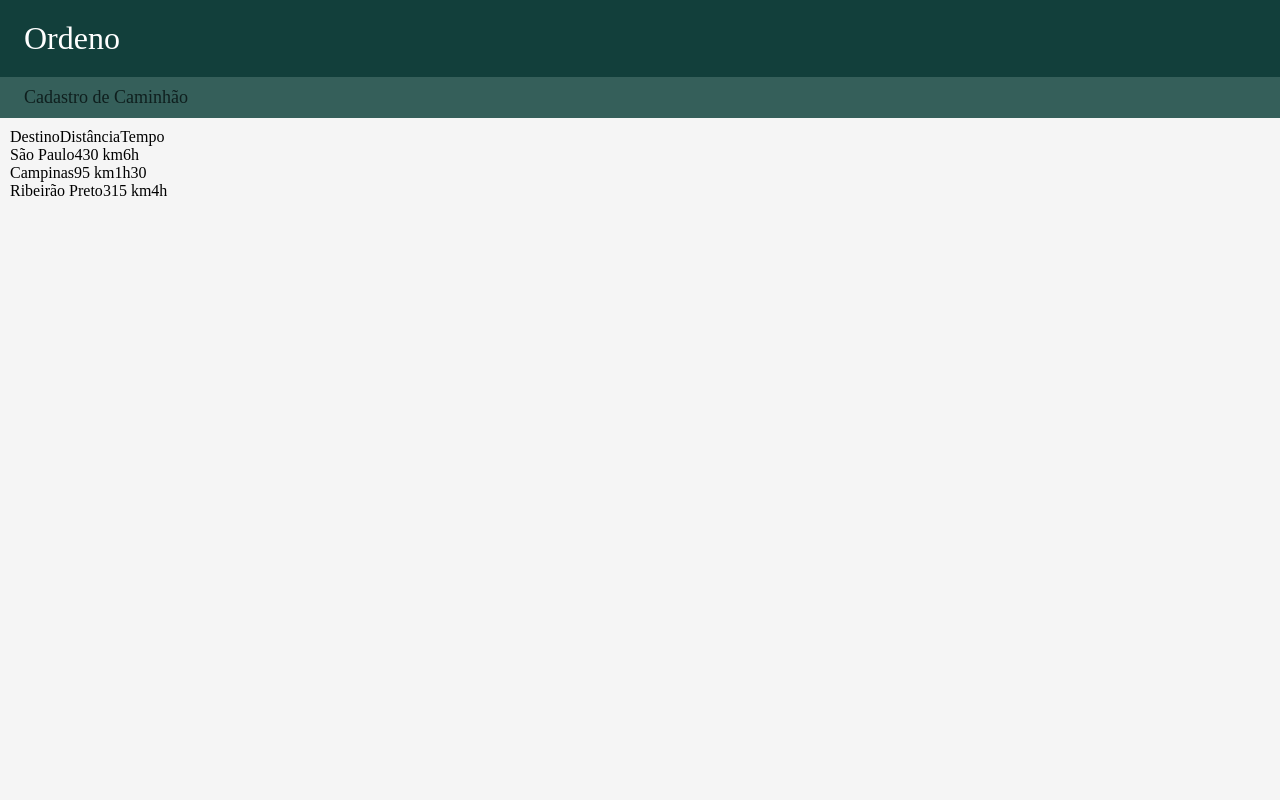
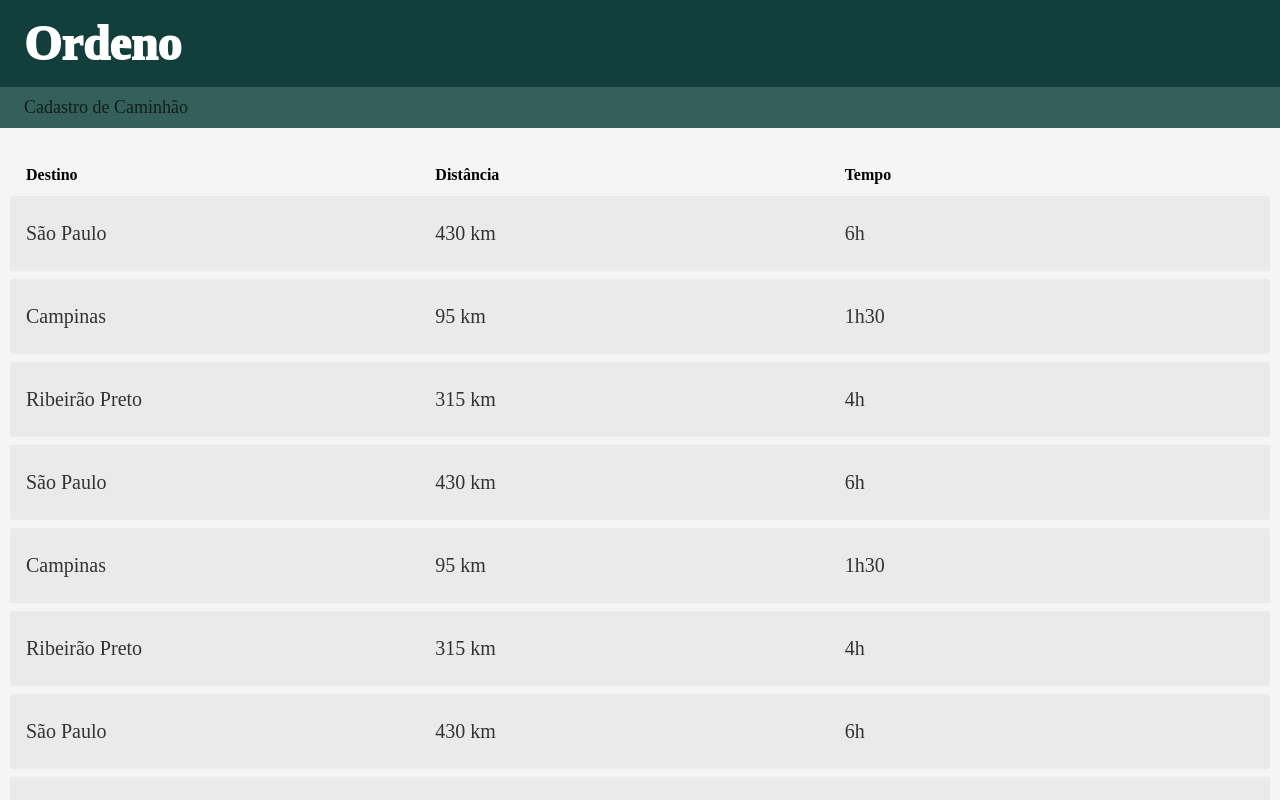
Before and after one commit to Leleo0303/Projeto-Ordeno, a React (Vite) app: page /caminhao in a window 1280 px wide. Shown: the top 800 px of the page. Built offline with nearby package versions, Linux system fonts and the light colour scheme; the HTML template or start-up script is replaced by a standard one.

Commit message:
fixed header

```diff
--- a/src/App.tsx
+++ b/src/App.tsx
@@ -9,7 +9,7 @@ function App() {
 
   return (
     <BrowserRouter>
-      <Header title="Ordeno" subtitle={subtitle} />
+      <Header subtitle={subtitle} />
 
       <Routes>
         <Route path="/" element={<Home />} />
--- a/src/components/Header/Header.css
+++ b/src/components/Header/Header.css
@@ -16,13 +16,13 @@ body {
 
 /* Header principal */
 .app-header-main {
-  padding: 20px 24px;
+  padding: 16px 24px;
 }
 
 .app-header-main h1 {
   margin: 0;
-  font-size: 32px;
-  font-weight: 500;
+  font-size: 48px;
+  font-weight: 1000;
 }
 
 /* Subheader */
--- a/src/components/Header/Header.tsx
+++ b/src/components/Header/Header.tsx
@@ -1,15 +1,14 @@
 import "./Header.css";
 
 interface HeaderProps {
-  title: string;
   subtitle?: string;
 }
 
-function Header({ title, subtitle }: HeaderProps) {
+function Header({ subtitle }: HeaderProps) {
   return (
     <header className="app-header">
       <div className="app-header-main">
-        <h1>{title}</h1>
+        <h1>Ordeno</h1>
       </div>
 
       {subtitle && (
--- a/src/components/PageList/PageList.tsx
+++ b/src/components/PageList/PageList.tsx
@@ -1,5 +1,6 @@
 import type { ReactNode } from "react";
 import PageLayout from "../PageLayout/PageLayout";
+import "./PageList.css";
 
 type Field<T> = {
   key: keyof T;
--- a/src/pages/Caminhao.tsx
+++ b/src/pages/Caminhao.tsx
@@ -12,6 +12,15 @@ interface Rota {
 }
 
 const rotas: readonly Rota[] = [
+  { destino: "São Paulo", distancia: "430 km", tempo: "6h" },
+  { destino: "Campinas", distancia: "95 km", tempo: "1h30" },
+  { destino: "Ribeirão Preto", distancia: "315 km", tempo: "4h" },
+  { destino: "São Paulo", distancia: "430 km", tempo: "6h" },
+  { destino: "Campinas", distancia: "95 km", tempo: "1h30" },
+  { destino: "Ribeirão Preto", distancia: "315 km", tempo: "4h" },
+  { destino: "São Paulo", distancia: "430 km", tempo: "6h" },
+  { destino: "Campinas", distancia: "95 km", tempo: "1h30" },
+  { destino: "Ribeirão Preto", distancia: "315 km", tempo: "4h" },
   { destino: "São Paulo", distancia: "430 km", tempo: "6h" },
   { destino: "Campinas", distancia: "95 km", tempo: "1h30" },
   { destino: "Ribeirão Preto", distancia: "315 km", tempo: "4h" },
```
